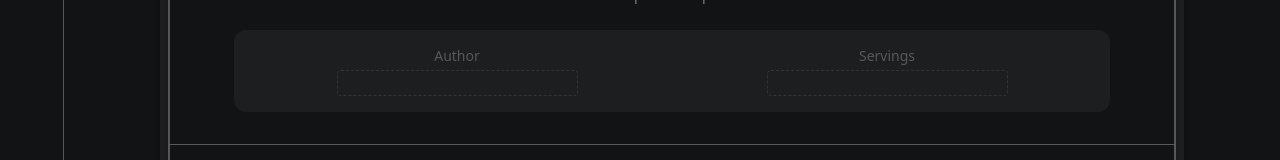
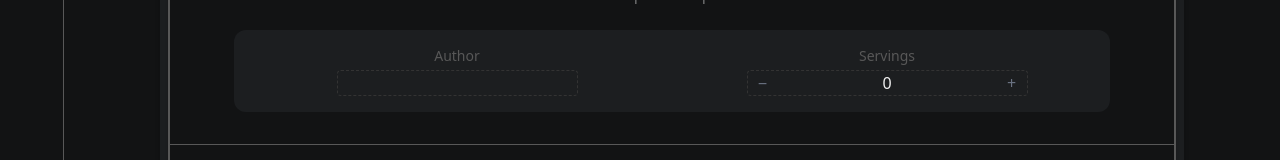
Before and after one commit to HeatGub/Recipes, a React (Vite) app in the folder frontend/: page /recipe/create in a window 1280 px wide. Shown: the part 181-341 px from the top of the page. Built offline with nearby package versions, Linux system fonts and the light colour scheme; no server answers.

Commit message:
Improve custom zod number validation

```diff
--- /dev/null
+++ b/frontend/src/components/ui/FormNumberInput.tsx
@@ -0,0 +1,84 @@
+import type { FieldError } from "react-hook-form"
+import { FormFieldError } from "@/forms/core/FormErrors"
+
+interface FormNumberInputProps {
+  value: number
+  onChange: (val: number) => void
+  min?: number
+  max?: number
+  step?: number
+  error?: FieldError
+  label?: string
+  wrapperClassName?: string
+  className?: string
+  placeholder?: string
+  disabled?: boolean
+}
+
+export function FormNumberInput({
+  value,
+  onChange,
+  min,
+  max,
+  step = 1,
+  error,
+  label,
+  wrapperClassName = "",
+  className = "",
+  ...props
+}: FormNumberInputProps) {
+  const round = (num: number) => Math.floor(num)
+
+  const increment = () => {
+    let next = round(value + step)
+    if (max !== undefined && next > max) next = max
+    onChange(next)
+  }
+
+  const decrement = () => {
+    let next = round(value - step)
+    if (min !== undefined && next < min) next = min
+    onChange(next)
+  }
+
+  return (
+    <div className={`flex flex-col ${wrapperClassName} relative`}>
+      {label && <label className="mb-1">{label}</label>}
+
+      <div className="relative flex items-center w-full">
+        <input
+          type="number"
+          step="any" // keep this"any" to turn amazing browser errors off. Same with min/max
+          value={value}
+          onChange={(e) => onChange(Number(e.target.value))}
+          className={`w-full rounded border-dashed border border-(--border-muted)! bg-transparent px-6 ${className}`}
+          {...props}
+        />
+
+        {/* Decrement button */}
+        <button
+          type="button"
+          onClick={decrement}
+          className="absolute left-1 h-full w-6 flex items-center justify-center text-gray-500 hover:text-gray-800"
+        >
+          −
+        </button>
+
+        {/* Increment button */}
+        <button
+          type="button"
+          onClick={increment}
+          className="absolute right-1 h-full w-6 flex items-center justify-center text-gray-500 hover:text-gray-800"
+        >
+          +
+        </button>
+      </div>
+
+      {error && (
+        <p className="text-xs text-(--text-danger) flex justify-center text-center mt-1">
+          <FormFieldError error={error} />
+        </p>
+      )}
+    </div>
+  )
+}
--- a/frontend/src/forms/core/constants.ts
+++ b/frontend/src/forms/core/constants.ts
@@ -5,7 +5,22 @@ export const MAX_PASSWORD_LEN = 128
 export const USERNAME_REGEX = /^[\w.@+-]+$/
 export const EMAIL_REGEX = /^[^\s@]+@[^\s@]+\.[^\s@]+$/
 export const RECIPE = {
-    TITLE: {MIN: 3, MAX:50, FORBIDDEN_CHARS: /[<>[\]{}|\\^~`$%]/},
-    DESCRIPTION: {MIN: 1, MAX:500, FORBIDDEN_CHARS: /[<>[\]{}|\\^~`$%]/},
-    SERVINGS: {MIN: 1, MAX:10000}
+  TITLE: { MIN: 3, MAX: 50, FORBIDDEN_CHARS: /[<>[\]{}|\\^~`$%]/ },
+  DESCRIPTION: { MIN: 1, MAX: 500, FORBIDDEN_CHARS: /[<>[\]{}|\\^~`$%]/ },
+  SERVINGS: { MIN: 1, MAX: 10000 },
+  INGREDIENTS: {
+    CATEGORY: {
+      TITLE: { MIN: 0, MAX: 50 },
+    },
+    ITEM: {
+      AMOUNT: { MIN: 0.01, MAX: 10000 },
+      UNIT: { MIN: 1, MAX: 10 },
+      NAME: { MIN: 2, MAX: 30 },
+      NOTES: { MIN: 2, MAX: 50 },
+    },
+  },
+  PREPARATION_STEPS: {
+    TITLE: { MIN: 0, MAX: 50 },
+    DESCRIPTION: { MIN: 5, MAX: 1000 },
+  },
 }
--- a/frontend/src/forms/core/zodValidators.ts
+++ b/frontend/src/forms/core/zodValidators.ts
@@ -58,6 +58,13 @@ export function forbiddenCharacters(pattern: RegExp, code = "VALIDATION.FORBIDDE
   }
 }
 
+export function preprocessNumber(val: unknown) {
+  // convert empty / invalid input to undefined
+  if (val === "" || val === null || val === undefined) return undefined
+  const num = Number(val)
+  return isNaN(num) ? undefined : num
+}
+
 export function numberRequired(code = "VALIDATION.REQUIRED_NUMBER") {
   return (val: number | undefined, ctx: RefinementCtx) => {
     if (val === undefined || val === null) {
@@ -94,3 +101,16 @@ export function maxNumber(max: number, code = "VALIDATION.NUMBER_MAX") {
     }
   }
 }
+
+export function integerRequired(code = "VALIDATION.REQUIRED_INTEGER") {
+  return (val: number | undefined, ctx: RefinementCtx) => {
+    if (val === undefined) return // handled by numberRequired
+
+    if (!Number.isInteger(val)) {
+      ctx.addIssue({
+        code: "custom",
+        message: rhfMessage({ code }),
+      })
+    }
+  }
+}
--- a/frontend/src/forms/recipes/IngredientCategoryFields.tsx
+++ b/frontend/src/forms/recipes/IngredientCategoryFields.tsx
@@ -78,6 +78,8 @@ export function IngredientCategoryFields({
               {...register(`ingredients.${catIndex}.items.${itemIndex}.amount`, {
                 valueAsNumber: true,
               })}
+              type="number"
+              step="any"
               placeholder="amount"
               className="text-center"
               wrapperClassName="max-w-15"
--- a/frontend/src/forms/recipes/RecipeDetailsCardForm.tsx
+++ b/frontend/src/forms/recipes/RecipeDetailsCardForm.tsx
@@ -1,6 +1,10 @@
 import type { FieldErrors, UseFormRegister } from "react-hook-form"
 import type { RecipeFormData } from "./RecipeForm"
 import { FormInput } from "@/components/ui/FormInput"
+import { FormNumberInput } from "@/components/ui/FormNumberInput"
+import { useFormContext } from "react-hook-form"
+import { RECIPE } from "@/forms/core/constants"
+
 
 interface Props {
   register: UseFormRegister<RecipeFormData>
@@ -8,6 +12,14 @@ interface Props {
 }
 
 export function RecipeDetailsCardForm({ register, errors }: Props) {
+  const { watch, setValue, trigger } = useFormContext<RecipeFormData>()
+  const servings = watch("details.servings") ?? 0
+
+  const handleChange = (val: number) => {
+    setValue("details.servings", val, { shouldValidate: true, shouldDirty: true })
+    trigger("details.servings") // make sure RHF re-runs validation immediately
+  }
+
   return (
     <div className="flex w-full flex-wrap justify-between gap-4 rounded-xl bg-(--bg-secondary) p-4 md:flex-nowrap">
       <div className="flex flex-1 flex-col items-center space-y-1">
@@ -21,10 +33,12 @@ export function RecipeDetailsCardForm({ register, errors }: Props) {
 
       <div className="flex flex-1 flex-col items-center space-y-1">
         <p className="text-sm text-(--text-muted)">Servings</p>
-
-        <FormInput
-          type="number"
-          {...register("details.servings", { valueAsNumber: true })}
+        <FormNumberInput
+          value={servings}
+          onChange={handleChange}
+          min={RECIPE.SERVINGS.MIN}
+          max={RECIPE.SERVINGS.MAX}
+          step={1}
           error={errors?.servings}
           className="text-center outline-none"
         />
--- a/frontend/src/forms/recipes/RecipeForm.tsx
+++ b/frontend/src/forms/recipes/RecipeForm.tsx
@@ -7,6 +7,7 @@ import { RichButton } from "@/components/ui/RichButton"
 import { RecipeLayout } from "@/components/layout/RecipeLayout"
 import { FormTextArea } from "@/components/ui/FormTextArea"
 import { z } from "zod"
+import { FormProvider } from "react-hook-form"
 import {
   minString,
   maxString,
@@ -15,13 +16,18 @@ import {
   numberRequired,
   minNumber,
   maxNumber,
+  preprocessNumber,
+  integerRequired,
 } from "@/forms/core/zodValidators"
 import { RECIPE } from "@/forms/core/constants"
-// import { rhfMessage } from "@/forms/core/apiErrors"
 
 export const ingredientItemSchema = z.object({
   name: z.string().min(0),
-  amount: z.number().positive().optional(),
+  amount: z
+    .preprocess(preprocessNumber, z.number().optional())
+    .superRefine(numberRequired())
+    .superRefine(minNumber(RECIPE.INGREDIENTS.ITEM.AMOUNT.MIN))
+    .superRefine(maxNumber(RECIPE.INGREDIENTS.ITEM.AMOUNT.MAX)),
   unit: z.string().min(0),
   notes: z.string().nullable().optional(),
 })
@@ -40,14 +46,11 @@ export const detailsSchema = z.object({
   author: z.string().optional(),
   lastUpdated: z.string(),
   servings: z
-    .preprocess((val) => {
-      if (val === "" || val === null || val === undefined) return undefined
-      const num = Number(val)
-      return isNaN(num) ? undefined : num
-    }, z.number().optional())
+    .preprocess(preprocessNumber, z.number().optional())
     .superRefine(numberRequired())
-    .superRefine(minNumber(1))
-    .superRefine(maxNumber(100)),
+    .superRefine(integerRequired())
+    .superRefine(minNumber(RECIPE.SERVINGS.MIN))
+    .superRefine(maxNumber(RECIPE.SERVINGS.MAX)),
 })
 
 export const recipeFormSchema = z.object({
@@ -74,14 +77,8 @@ export const recipeFormSchema = z.object({
 export type RecipeFormData = z.infer<typeof recipeFormSchema>
 
 export function RecipeForm() {
-  const {
-    register,
-    control,
-    handleSubmit,
-    handleApiSubmit,
-    formState: { errors },
-  } = useFormWithApi<RecipeFormData>({
-    resolver: zodResolver(recipeFormSchema),
+  const methods = useFormWithApi<RecipeFormData>({
+    resolver: zodResolver(recipeFormSchema) as any, // as any to stop TS complaining about number().optional()
     mode: "onChange",
     defaultValues: {
       title: "",
@@ -100,6 +97,14 @@ export function RecipeForm() {
       steps: [{ title: "", description: "" }],
     },
   })
+
+  const {
+    register,
+    control,
+    handleSubmit,
+    handleApiSubmit,
+    formState: { errors },
+  } = methods
 
   const onSubmit = (data: RecipeFormData) => {
     const formattedData = {
@@ -120,11 +125,14 @@ export function RecipeForm() {
         })),
       })),
     }
+    console.log(formattedData)
     // console.log(...formattedData.ingredients[0].items)
-    console.log(formattedData)
+    // console.log(formattedData.details.servings)
+    // console.log(formattedData.ingredients[0].items[0].amount)
   }
 
   return (
+    <FormProvider {...methods}>
       <form onSubmit={handleSubmit(handleApiSubmit(onSubmit))} className="mx-auto max-w-5xl">
         <RecipeLayout
           header={
@@ -160,5 +168,6 @@ export function RecipeForm() {
           variant="edit"
         />
       </form>
+    </FormProvider>
   )
 }
--- a/frontend/src/main.css
+++ b/frontend/src/main.css
@@ -109,3 +109,19 @@ select:read-only {
   border-color: var(--border-muted);
   opacity: 1; /* prevent browser default fade */
 }
+
+/* Remove default number input arrows */
+
+/* Chrome, Edge, Safari */
+input[type="number"]::-webkit-outer-spin-button,
+input[type="number"]::-webkit-inner-spin-button {
+  -webkit-appearance: none;
+  margin: 0;
+}
+
+/* Firefox */
+input[type="number"] {
+  appearance: none;
+  -webkit-appearance: none; /* for Safari/Chrome */
+  -moz-appearance: textfield; /* for Firefox */
+}
```
Lines whose indentation alone changed are shown as unchanged.
